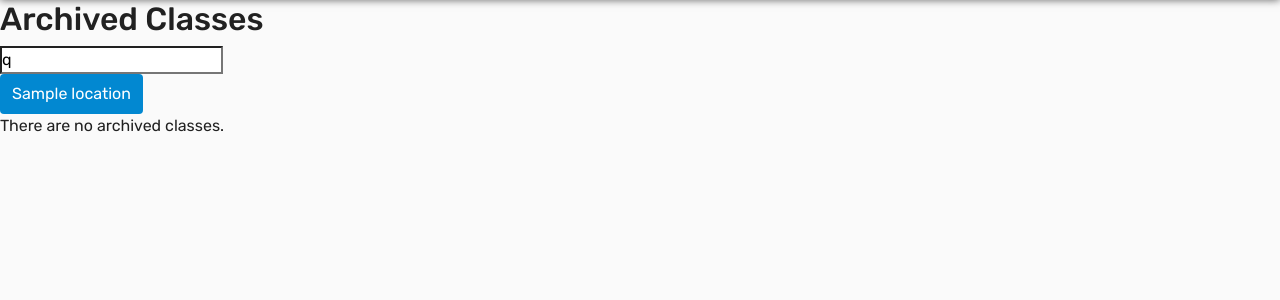
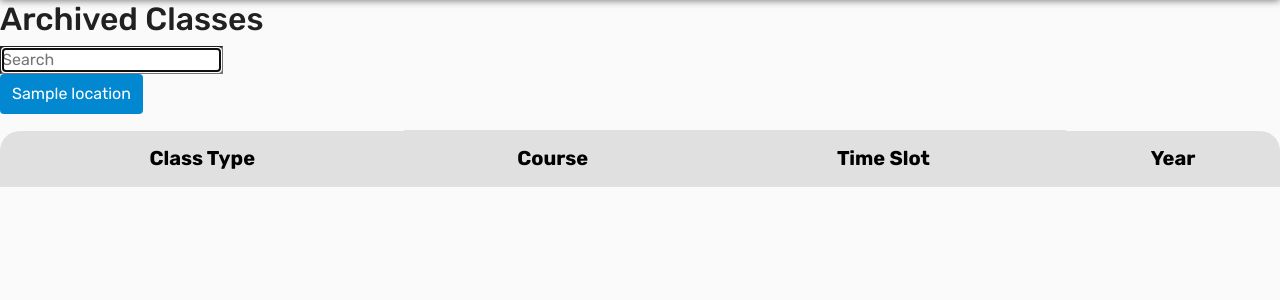
Before and after one commit to Quicco/CS50-Final-Project, a Flask app: template flaskr/templates/archived_classes/WIP_archived.html in a window 1280 px wide. Shown: the part 80-380 px from the top of the page. Run offline with Flask 3, Linux system fonts and the light colour scheme; the template is opened without the code that fills it: most values are stand-ins (such as "Sample title", 1, 10 or a date in 2020); lists and menus that the app fills with data are empty.

Commit message:
Add search functionality for archived classes

```diff
--- a/flaskr/app.py
+++ b/flaskr/app.py
@@ -1,4 +1,4 @@
-from flask import Flask, render_template, request, session, redirect, url_for
+from flask import Flask, render_template, request, session, redirect, url_for, jsonify
 from argon2 import PasswordHasher
 from argon2.exceptions import VerifyMismatchError
 from dotenv import load_dotenv
@@ -654,9 +654,19 @@ def archived_classes():
 
 # Search Related Route
 @app.route("/search")
-def searc():
+def search():
     q = request.args.get("q")
 
     if q:
         con, cur = connect_to_db()
-        archived = cur.execute("SELECT * FROM class WHERE ")
+        like_pattern = f"%{q}%"
+        rows = cur.execute(
+            f"SELECT * FROM class WHERE location LIKE ?", (like_pattern,)
+        ).fetchall()
+        con.close()
+
+        results = [dict(row) for row in rows]
+    else:
+        results = []
+
+    return jsonify(results)
--- a/flaskr/static/scripts/scripts.js
+++ b/flaskr/static/scripts/scripts.js
@@ -1,8 +1,3 @@
-// Might delete this, as it doesn't fullfill exactly what I need
-function goBack() {
-  window.history.back();
-}
-
 function handleAction(action) {
   let message = "";
 
@@ -25,11 +20,46 @@ function handleAction(action) {
 }
 
 function search() {
-  let input = document.querySelector('input');
+  let input = document.querySelector('.search');
 
   input.addEventListener('input', async function() {
     let response = await fetch('/search?q=' + input.value);
-    let archivedClasses = response.text();
 
+    if (response.ok) {
+      let archivedClasses = await response.json();
+      console.log(archivedClasses);
+
+      let tbody = document.querySelector("tbody");
+      tbody.innerHTML = "";
+
+      // Insert the data onto the tables
+      archivedClasses.forEach(archivedClass => {
+        let tableRow = document.createElement("tr");
+        // Create the cells for each data
+        let classTypeCell = document.createElement("td");
+        classTypeCell.textContent = archivedClass.class_type;
+        tableRow.appendChild(classTypeCell);
+
+        let courseCell = document.createElement("td");
+        courseCell.textContent = archivedClass.course;
+        tableRow.appendChild(courseCell);
+
+        let timeSlotCell = document.createElement("td");
+        timeSlotCell.textContent = archivedClass.time_slot;
+        tableRow.appendChild(timeSlotCell);
+
+        let locationCell = document.createElement("td");
+        locationCell.textContent = archivedClass.location;
+        tableRow.appendChild(locationCell);
+
+        let yearCell = document.createElement("td");
+        yearCell.textContent = archivedClass.year;
+        tableRow.appendChild(yearCell);
+
+        tbody.appendChild(tableRow);
+      })
+    }  else {
+      console.error('Search request failed:', response.statusText);
+    }
   })
 }
--- a/flaskr/templates/archived_classes/WIP_archived.html
+++ b/flaskr/templates/archived_classes/WIP_archived.html
@@ -5,7 +5,7 @@
 
   <div class="search-filters">
     <h2>Archived Classes</h2>
-    <input oninput="search()" type="search" value="q">
+    <input oninput="search()" class="search" autocomplete="off" autofocus placeholder="Search" type="search" value="">
     <div class="filters">
       <!--For location in locations-->
       <form action="filter/{{ location }}">
@@ -16,33 +16,18 @@
     </div>
   </div>
 
-  {% if archived %}
-    <table>
+
+  <!-- <ul></ul> -->
+    <table class="table table-fluid">
       <thead>
         <tr>
           <th>Class Type</th>
           <th>Course</th>
           <th>Time Slot</th>
-          <th>Students</th>
           <th>Year</th>
         </tr>
       </thead>
       <tbody>
-        <!-- for class in archived-->
-        <tr>
-          <td>Class Type</td>
-          <td>Course</td>
-          <td>Time Slot</td>
-          <td>Students</td>
-          <td>Year</td>
-          <td>SELECT ARCHIVED CLASS</td>
-          <td>UNARCHIVE</td>
-        </tr>
-        <!-- for class in archived-->
       </tbody>
     </table>
-  {% else %}
-    <p>There are no archived classes.</p>
-  {% endif %}
-
 {% endblock %}
```
